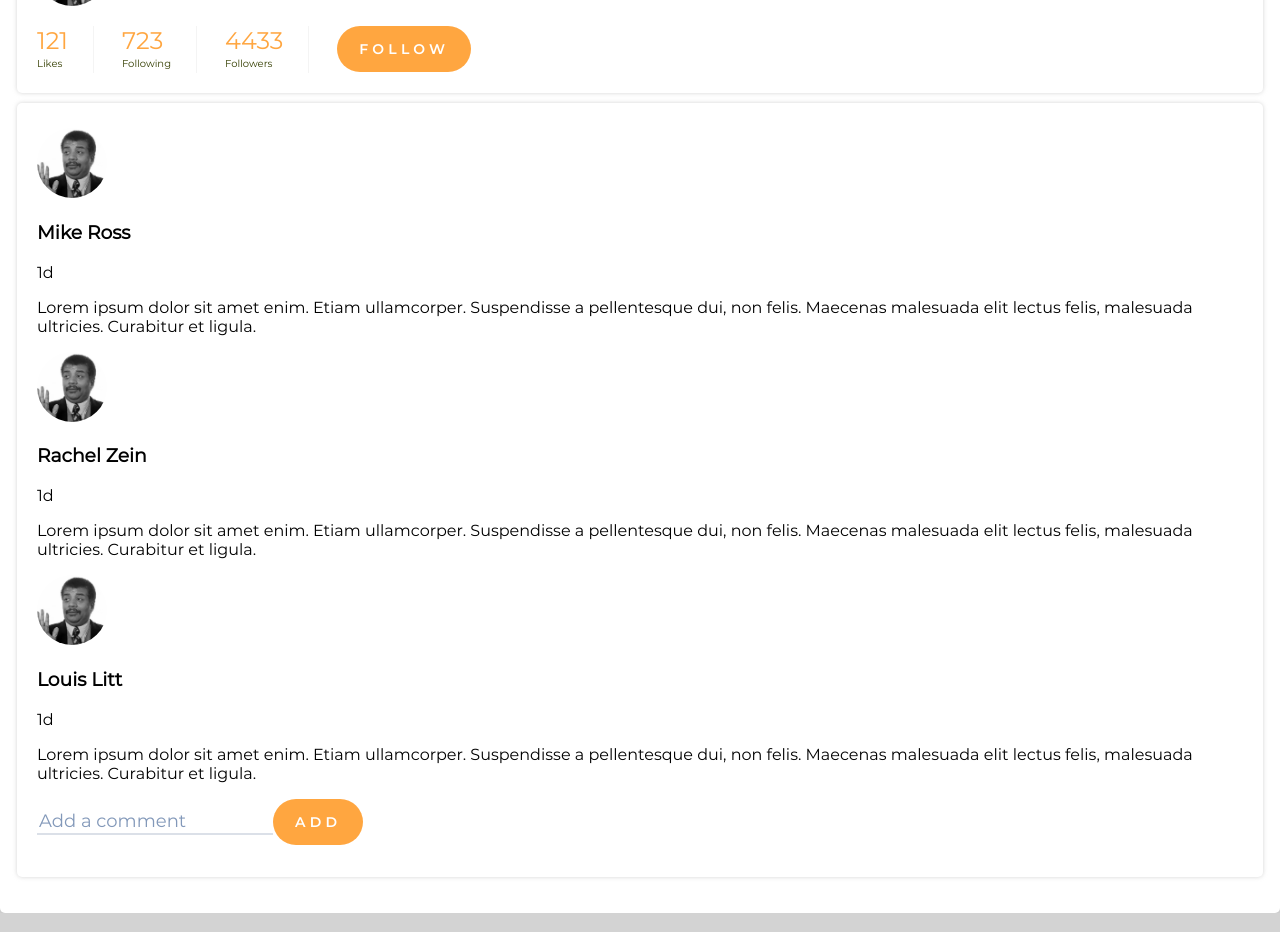
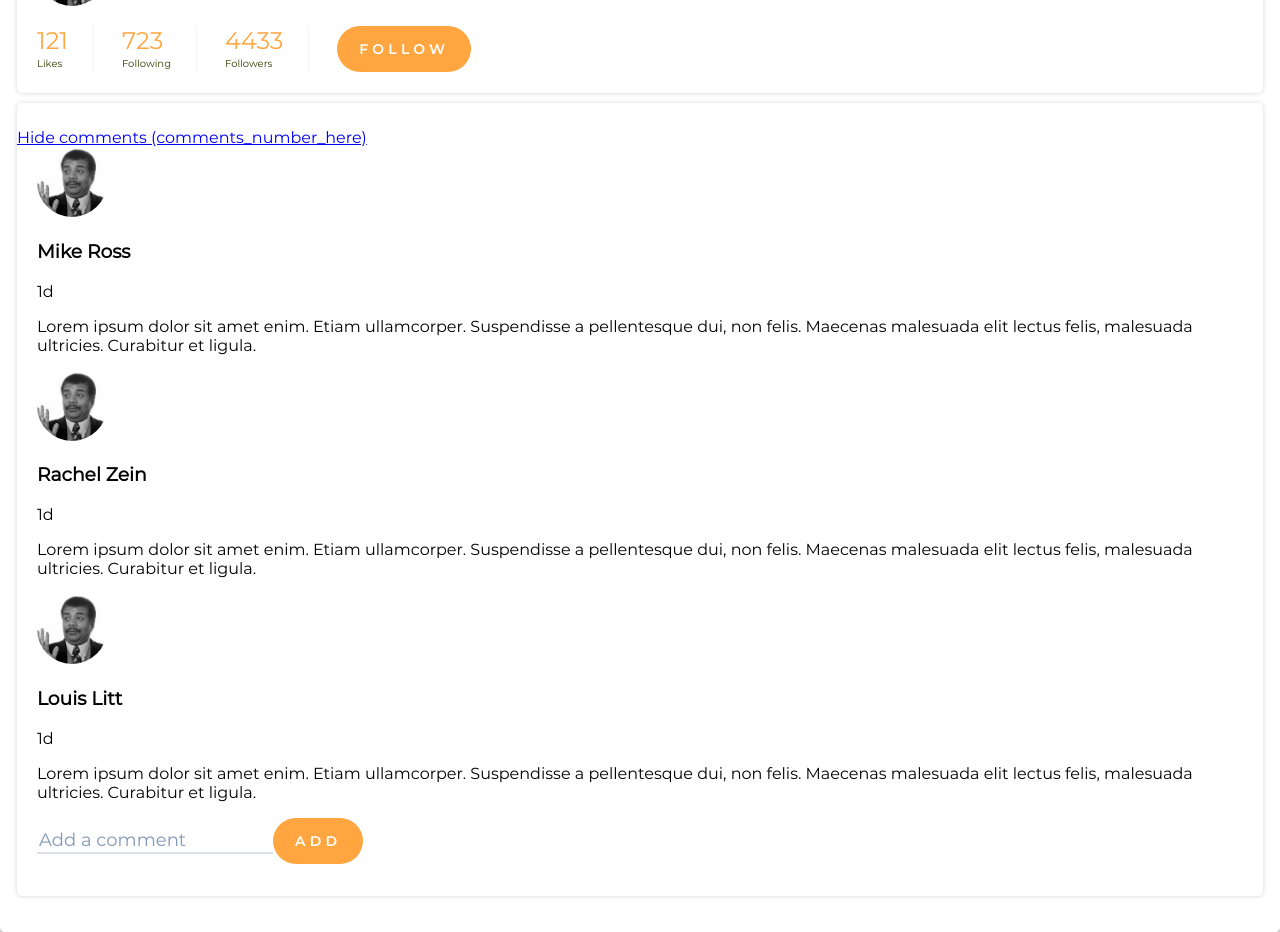
Before and after one commit to Vestelth/bldr-panel, a React (Create React App) app: page / in a window 1280 px wide. Shown: the part 120-1052 px from the top of the page. Built offline with nearby package versions, Linux system fonts and the light colour scheme.

Commit message:
adding comment feature implemented; todo: date and sorting + styles

```diff
--- a/src/components/Profile/Comments/Comments.css
+++ b/src/components/Profile/Comments/Comments.css
@@ -6,10 +6,6 @@
 .single-comment,
 .add-comment {
     padding: 0 20px;
-}
-
-.add-comment {
-
 }
 
 .single-comment .img-wrapper {
@@ -29,3 +25,15 @@
 .single-comment:hover .img-wrapper .profile-img {
     filter: none;
 }
+
+.add-comment + button.btn {
+    margin-left: 15px;
+    visibility: hidden;
+    opacity: 0;
+    transition: opacity .6s;
+}
+.add-comment:focus + button.btn,
+.add-comment:active + button.btn {
+    visibility: visible;
+    opacity: 1;
+}
--- a/src/components/Profile/Comments/Comments.js
+++ b/src/components/Profile/Comments/Comments.js
@@ -1,36 +1,76 @@
-import React from 'react'
+import React, {Component} from 'react'
 import './Comments.css'
 
-import img from '../../../assets/img/neil-hands.jpg'
+import SingleComment from './SingleComment/SingleComment'
 
-const Comments = ({ props }) => {
-    console.log(props)
 
-    // const commentSort = () => {}
+class Comments extends Component {
+    state = {
+        inputText : '',
+        commentList : this.props.commentData
+    }
 
-    const comments = props.map((comment, index) => {
+    /*
+        TODO:
+        - handle sort comments
+        - handle comment addition date
+    */
+
+    handleCommentText = (e) => {
+        let inputText = e.target.value
+
+        this.setState({
+            inputText
+        })
+    }
+
+    handleSubmitComment = (e) => {
+        e.preventDefault()
+        let actualLength = this.state.commentList.length + 1
+
+        let id = this.state.commentList.length > 8 ? (
+                String(actualLength)
+            ) : (
+                '0' + actualLength
+            )
+
+        const newComment = {
+            id,
+            author: 'Me',
+            avatar: 'avatar.png',
+            time: 'day',
+            text: this.state.inputText
+        }
+
+        const commentList = [...this.state.commentList, newComment]
+
+        this.setState({
+            commentList
+        })
+    }
+
+    render () {
+        const comments = this.state.commentList.map((comment, index) => {
             return (
-            <div key={index} className="single-comment">
-                <div className="img-wrapper">
-                    <img className="profile-img" src={img} alt=""/>
-                </div>
-                <h3 className="author">{comment.author}</h3>
-                <span className="time">{comment.time}</span>
-                <p className="text">{comment.text}</p>
-            </div>
+                <SingleComment key={index} props={comment} />
             )
         })
 
         return (
             <div className="comments tile">
-            {comments}
+                <a href="  " className="hide-comments">Hide comments (comments_number_here)</a>
 
-            <form className="form add-comment">
-                <input type="text" placeholder="Add a comment" />
+                {
+                    comments
+                }
+
+                <form onSubmit={this.handleSubmitComment} className="form add-comment">
+                    <input onInput={this.handleCommentText} type="text" placeholder="Add a comment" />
                     <button className="btn">Add</button>
                 </form>
             </div>
         )
     }
+}
 
 export default Comments
--- a/src/components/Profile/Comments/SingleComment/SingleComment.js
+++ b/src/components/Profile/Comments/SingleComment/SingleComment.js
@@ -1,13 +1,20 @@
 import React from 'react'
+import img from '../../../../assets/img/neil-hands.jpg'
 
 
-const Comment = () => {
+const SingleComment = ({props}, index) => {
+    console.log(props)
     return (
-        <div className="comment">
-
+        <div key={index} className="single-comment">
+            <div className="img-wrapper">
+                <img className="profile-img" src={img} alt=""/>
+            </div>
+            <h3 className="author">{props.author}</h3>
+            <span className="time">{props.time}</span>
+            <p className="text">{props.text}</p>
         </div>
     )
 }
 
 
-export default Comment
+export default SingleComment
--- a/src/components/Profile/Profile.js
+++ b/src/components/Profile/Profile.js
@@ -8,7 +8,6 @@ import './Profile.css'
 
 const Profile = ({props, handleFollowClick, handleLikeClick, index}) => {
 
-
     return (
         <div className="profile tile">
             <ProfileHeader
@@ -18,7 +17,7 @@ const Profile = ({props, handleFollowClick, handleLikeClick, index}) => {
                 handleLikeClick={handleLikeClick}
             />
 
-            <Comments props={props.comments} />
+            <Comments commentData={props.comments} />
         </div>
     )
 }
--- a/src/containers/App.js
+++ b/src/containers/App.js
@@ -4,11 +4,8 @@ import data from '../data.json'
 import Profile from '../components/Profile/Profile'
 
 class App extends Component {
-  state = {data}
+  state = { data }
 
-  logData = () => {
-    console.log(this.state)
-  }
 
   handleFollowClick = (index) => {
     const profile = {...this.state.data[index]}
@@ -58,8 +55,6 @@ class App extends Component {
               />
     })
 
-    this.logData()
-
     return (
       <div className="App">
         {renderProfiles}
```
Lines whose indentation alone changed are shown as unchanged.
